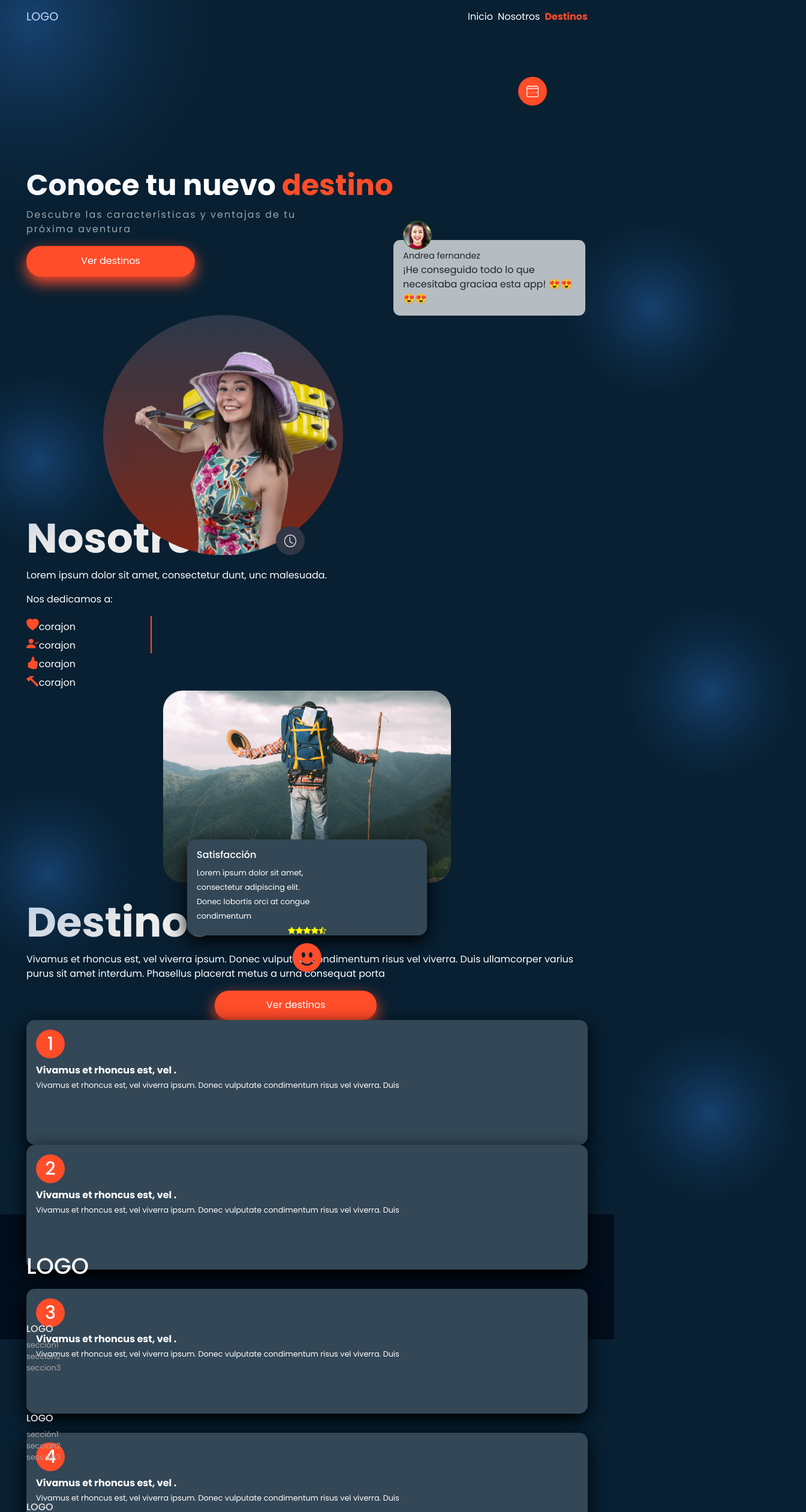
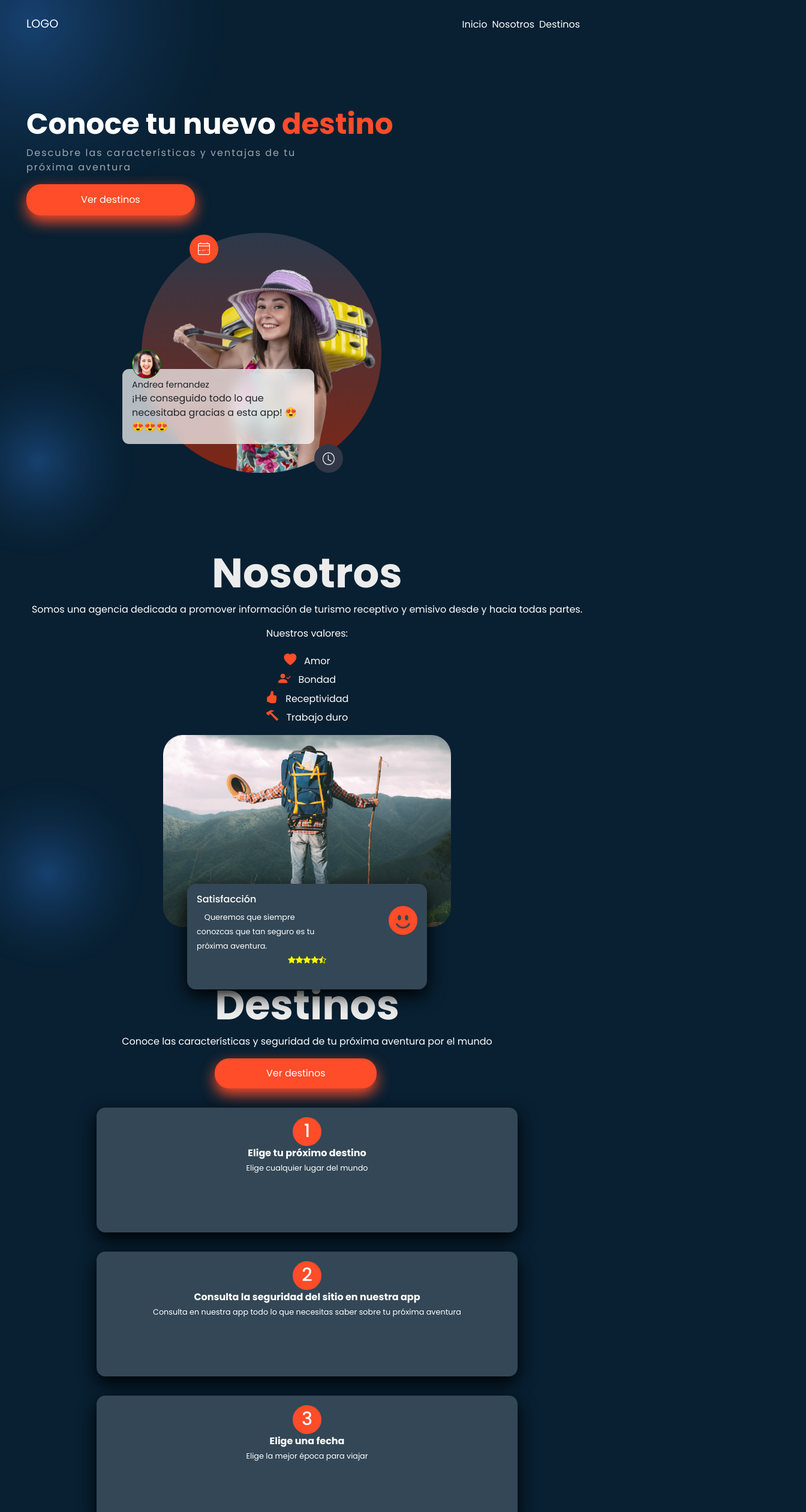
Before and after one commit to Felipev98/travelapp, a Vue app: page / in a window 1024 px wide. Shown: the top 2520 px of the page at 60% size, 1344 px wide, since content can reach past the window. Built offline with nearby package versions, Linux system fonts and the light colour scheme.

Commit message:
add: finish reponsive design

```diff
--- a/package.json
+++ b/package.json
@@ -7,6 +7,7 @@
     "build": "vue-cli-service build"
   },
   "dependencies": {
+    "animate.css": "^4.1.1",
     "axios": "^0.22.0",
     "bootstrap": "^5.1.0",
     "bootstrap-icons": "^1.5.0",
--- a/src/App.vue
+++ b/src/App.vue
@@ -1,6 +1,9 @@
 <template>
   <div id="app">
+    <transition mode="out-in" enter-active-class="animate__animated  animate__zoomIn"
+    leave-active-class="animate__animated animate__zoomOut">
     <router-view/>
+    </transition>
   </div>
 </template>
 
--- a/src/components/Destinos.vue
+++ b/src/components/Destinos.vue
@@ -1,12 +1,12 @@
 <template>
   <div>
-      <section class="main2">
+      <section class="main2" id="Destinos">
           <div class="container">
               <div class="row">
                   <div class="col-xl-6">
                       <div class="texto-destinos">
                           <h2>{{titulo1}}</h2>
-                          <span>Vivamus et rhoncus est, vel viverra ipsum. Donec vulputate condimentum risus vel viverra. Duis ullamcorper varius purus sit amet interdum. Phasellus placerat metus a urna consequat porta</span>
+                          <span>Conoce las características y seguridad de tu próxima aventura por el mundo</span>
                       </div>
                       <div class="boton">
                       <router-link to="/paises" ><button>{{boton}}</button></router-link>
@@ -20,10 +20,10 @@
                                     <h2>1</h2>
                                 </div>
                                 <div class="titulo-numero">
-                                    <span>Vivamus et rhoncus est, vel . </span>
+                                    <span>Elige tu próximo destino </span>
                                 </div>
                                 <div class="contenido-numero">
-                                    <span>Vivamus et rhoncus est, vel viverra ipsum. Donec vulputate condimentum risus vel viverra. Duis </span>
+                                    <span>Elige cualquier lugar del mundo</span>
                                 </div>
                             </div>
                         </div>
@@ -33,10 +33,10 @@
                                     <h2>2</h2>
                                 </div>
                                 <div class="titulo-numero">
-                                    <span>Vivamus et rhoncus est, vel . </span>
+                                    <span>Consulta la seguridad del sitio en nuestra app</span>
                                 </div>
                                 <div class="contenido-numero">
-                                    <span>Vivamus et rhoncus est, vel viverra ipsum. Donec vulputate condimentum risus vel viverra. Duis </span>
+                                    <span>Consulta en nuestra app todo lo que necesitas saber sobre tu próxima aventura</span>
                                 </div>
                             </div>
                         </div>
@@ -48,10 +48,10 @@
                                     <h2>3</h2>
                                 </div>
                                 <div class="titulo-numero">
-                                    <span>Vivamus et rhoncus est, vel . </span>
+                                    <span>Elige una fecha </span>
                                 </div>
                                 <div class="contenido-numero">
-                                    <span>Vivamus et rhoncus est, vel viverra ipsum. Donec vulputate condimentum risus vel viverra. Duis </span>
+                                    <span>Elige la mejor época para viajar </span>
                                 </div>
                             </div>
                         </div>
@@ -61,10 +61,10 @@
                                     <h2>4</h2>
                                 </div>
                                 <div class="titulo-numero">
-                                    <span>Vivamus et rhoncus est, vel . </span>
+                                    <span>Disfruta </span>
                                 </div>
                                 <div class="contenido-numero">
-                                    <span>Vivamus et rhoncus est, vel viverra ipsum. Donec vulputate condimentum risus vel viverra. Duis </span>
+                                    <span>Y ahora que  has llegado hasta aquí disfruta de tu aventura lo máximo posible  ¡Te lo mereces!</span>
                                 </div>
                             </div>
                         </div>
@@ -178,5 +178,29 @@ data() {
         height: 95rem;
     }
 }
+@media screen and (min-width:701px) and (max-width:1024px){
+      .texto-destinos{
+      text-align: center;
+  }
+  .tarjeta-destino{
+      width: 75%;
+      margin: auto;
+      margin-top: 2rem;
+      text-align: center;
+  }
+  .tarjeta-destino2{
+      width: 75%;
+      margin: auto;
+      margin-top: 2rem;
+      text-align: center;
+  }
+  .numero h2{
+      margin: auto;
+  }
+  .main2{
+      height: 150vh;
+  }
+
+}
 
 </style>
--- a/src/components/Footer.vue
+++ b/src/components/Footer.vue
@@ -10,7 +10,7 @@
               </div>
               <div class="col-xl-3">
                   <div class="logo">
-                      <h2>LOGO</h2>
+                      <h2>SECCIÓN 1</h2>
                       <span class="seccion-footer">sección1</span>
                       <span class="seccion-footer">seccion2</span>
                       <span class="seccion-footer">seccion3</span>
@@ -18,7 +18,7 @@
               </div>
               <div class="col-xl-3">
                   <div class="logo">
-                      <h2>LOGO</h2>
+                      <h2>SECCIÓN 2</h2>
                         <span class="seccion-footer">sección1</span>
                       <span class="seccion-footer">seccion2</span>
                       <span class="seccion-footer">seccion3</span>
@@ -26,7 +26,7 @@
               </div>
               <div class="col-xl-3">
                   <div class="logo">
-                      <h2>LOGO</h2>
+                      <h2>SECCIÓN 3</h2>
                         <span class="seccion-footer">sección1</span>
                       <span class="seccion-footer">seccion2</span>
                       <span class="seccion-footer">seccion3</span>
@@ -78,4 +78,13 @@ export default {
         margin-top: 2rem;
     }
 }
+@media screen and (min-width:701px) and (max-width:1024px){
+    .footer{
+        height: 29rem;
+        text-align: center;
+    }
+    .logo{
+        margin-top: 2rem;
+    }
+}
 </style>
--- a/src/components/Hero.vue
+++ b/src/components/Hero.vue
@@ -8,7 +8,7 @@
             <h2>Conoce tu nuevo <span class="destino-hero">destino</span></h2>
               <p>Descubre las características y ventajas de tu próxima aventura</p>
               </div>
-              <button class="btn btn-primary" id="boton-hero">Ver destinos</button>
+            <a href="#Destinos"><button class="btn btn-primary"  id="boton-hero">Ver destinos</button></a>
           </div>
                 <div class="col-xl-6">
                     <div class="circulo-pequeño">
@@ -17,7 +17,7 @@
                     <div class="mensaje">
                         <div class="imagen"></div>
                         <span class="text-imagen">Andrea fernandez</span>
-                       <span>¡He conseguido todo lo que necesitaba graciaa esta app! 😍😍😍😍</span>
+                       <span>¡He conseguido todo lo que necesitaba gracias a esta app! 😍😍😍😍</span>
                     </div>
                     <div class="circulo">
                         <div class="circulo-abajo">
@@ -82,23 +82,27 @@ export default {
   width: 25rem;
   background-size: cover;
   background-position: center;
-  margin-top: 4rem;
 }
 
 .mensaje{
-  position: absolute;
+  position: relative;
   padding: 1rem;
 background: rgba(255, 255, 255, .7);
 -webkit-backdrop-filter: blur(10px);
 	backdrop-filter: blur(10px);
-  top: 25rem;
-  left: 41rem;
+  top: 24rem;
+  left: -1rem;
   z-index: 99999;
   border-radius: 0.7rem;
   width: 20rem;
 }
 .circulo-pequeño img{
     width: 1.3rem;
+}
+div.circulo-pequeño{
+  position: relative;
+  top: 11rem;
+  left: 13rem;
 }
 .imagen{
   width: 3rem;
@@ -143,7 +147,49 @@ background: rgba(255, 255, 255, .7);
   color: #ECECEC;
 }
 /* Media Queries */
-
+@media screen and (min-width:701px) and (max-width:1024px){
+.mensaje {
+    top: 13rem;
+    left: 10rem;
+}
+div.circulo-pequeño {
+    top: 2rem;
+    left: 17rem;
+}
+  .circulo-abajo{
+    top: 22rem;
+  }
+  .elipse-down{
+    display: none;
+  }
+  .elipse-nosotros-down{
+    display: none;
+  }
+  .elipse-destinos-down{
+    display: none;
+  }
+  .texto-banner{
+    margin-top: 6rem;
+  }
+  .hero{
+    height: 90vh;
+  }
+  .elipse-top{
+    z-index: -1;
+  }
+  .navbar-nav{
+    background-color: #FF4C29;
+    padding: 0.8rem;
+  }
+  a.destinos{
+    color: #ffff !important;
+    font-weight: 400 !important;
+  }
+  .circulo{
+    margin-left: 12rem;
+    top: -9rem;
+  }
+}
 @media screen and (max-width:700px){
 .elipse-down{
   display: none;
@@ -163,21 +209,18 @@ background: rgba(255, 255, 255, .7);
 .boton-hero{
   width: 40%;
 }
-.mensaje{
-  top: 43rem;
-    left: 3rem;
-}
 div.circulo-pequeño{
   left: 15rem;
-  top: 27rem;
+  top: 4rem;
 }
 #boton-hero{
   width: 40%;
 }
 .circulo{
-  margin-left: 0;
+  margin-left: 36px;
   width: 350px;
 height: 350px;
+top: -9rem;
 }
 .texto-banner h2{
   width: 100%;
@@ -189,13 +232,10 @@ height: 350px;
       height: 22rem;
     width: 22rem;
 }
-.mensaje {
-    top: 41rem;
-    left: 2rem;
-}
+
 .circulo-abajo{
   left: 6rem;
-  top: 20rem;
+  top: 17rem;
 }
 .texto-nosotros{
   text-align: center;
@@ -209,17 +249,25 @@ height: 350px;
 }
   .elipse-top{
   width: 27rem !important;
+  z-index: -1;
 }
 .imagen-banner{
   margin-top: 2rem;
 }
-.mensaje{
-  top: 32rem;
+.mensaje {
+    top: 10rem;
+    left: 2rem;
 }
-div.circulo-pequeño{
-  top: 22rem;
+.navbar-nav{
+  background-color: #FF4C29;
+  padding: 0.8rem;
+}
+a.destinos{
+  color: #ffff !important;
+  font-weight: 400 !important;
 }
 }
+
 @media screen and (min-width:320px) and (max-width:360px){
 .texto-banner p{
   font-size: 00.9rem;
@@ -249,4 +297,9 @@ div.circulo-pequeño{
     top: 30rem;
 }
 }
+@media screen and (min-width:1024px) and (max-width:1025px){
+  .navbar-nav{
+    background-color:  inherit !important;
+  }
+}
 </style>
--- a/src/components/Navbar.vue
+++ b/src/components/Navbar.vue
@@ -1,7 +1,7 @@
 <template>
   <div>
 <div class="full-height" id="banner">
-  <b-navbar toggleable="lg" >
+  <b-navbar toggleable="lg" class="navbar-dark" >
       <b-container>
     <b-navbar-toggle target="nav-collapse"></b-navbar-toggle>
     <b-navbar-brand id="logo" href="#">LOGO</b-navbar-brand>
--- a/src/components/Nosotros.vue
+++ b/src/components/Nosotros.vue
@@ -24,25 +24,27 @@
               <div class="col-xl-6">
                   <div class="texto-nosotros">
                       <h2>{{titulo}}</h2>
-                      <p>Lorem ipsum dolor sit amet, consectetur dunt, unc malesuada.</p>
-                      <p>Nos dedicamos a:</p>
+                      <p> Somos una agencia dedicada a promover información de turismo receptivo y emisivo desde y hacia todas partes.</p>
+                      <p>Nuestros valores:</p>
                   </div>
                   <div class="nosotros-beneficios">
                       <div class="row">
                           <div class="col-xl-6" id="col-la">
                               <i class="bi bi-heart-fill"></i>
-                              <span class="beneficios-block">corajon</span>
+                              <span class="beneficios-block">Amor</span>
                               <div class="texto-2">
                                 <i class="bi bi-person-check-fill"></i>
-                            <span class="beneficios-block">corajon</span>
+                            <span class="beneficios-block">Bondad</span>
                               </div>
                           </div>
                           <div class="col-xl-6">
+                              <div class="texto">
                             <i class="bi bi-hand-thumbs-up-fill"></i>
-                            <span>corajon</span>
+                            <span>Receptividad</span>
                              <div class="texto-2">
                                 <i class="bi bi-hammer"></i>
-                                <span class="beneficios-block">corajon</span>
+                                <span class="beneficios-block">Trabajo duro</span>
+                              </div>
                               </div>
                           </div>
                       </div>
@@ -59,7 +61,7 @@
                         <div class="col-xl-6">
                             <div class="texto-tarjeta">
                                 <h2>Satisfacción</h2>
-                                <span>Lorem ipsum dolor sit amet, consectetur adipiscing elit. Donec lobortis orci at congue condimentum</span>
+                                <span>Queremos que siempre conozcas que tan seguro es tu próxima aventura.</span>
                             </div>
                         </div>
                         <div class="col-xl-6">
@@ -205,6 +207,38 @@ width: 13rem;
 .elipse-destinos-down img{
     width: 20rem;
 }
+.nosotros span{
+    padding-left: 0.8rem;
+}
+@media screen and (min-width:701px) and (max-width:1024px){
+    .texto-nosotros{
+    text-align: center;
+  }
+  #col-la{
+      border-right:none;
+      width:100%;
+  }
+  .nosotros-beneficios{
+      text-align: center;
+  }
+  .nosotros span{
+      padding-left: 0.8rem;
+  }
+  .imagen-horizonte{
+      padding-top: 1rem;
+  }
+  .tarjeta{
+      height: 11rem;
+  }
+  .smile-face{
+      text-align: right;
+      position: relative;
+      top: -7rem;
+  }
+  .nosotros{
+      height: 90vh;
+  }
+}
 @media screen and (max-width:700px){
     .imagen-horizonte img{
   width: 100% ;
@@ -239,7 +273,19 @@ width: 13rem;
 .texto-nosotros p{
     font-size: 0.9rem;
 }
+#col-la{
+    width: 100%;
+    border-right: none;
+    text-align: center;
 }
+.texto{
+    text-align: center;
+}
+.nosotros span{
+    padding-left: 1rem;
+}
+}
+
 @media screen and (min-width:320px) and (max-width:360px){
 .nosotros {
     height: 142vh;
--- a/src/components/Paises.vue
+++ b/src/components/Paises.vue
@@ -1,10 +1,11 @@
 <template>
   <div>
       <div class="full-height" id="banner">
-  <b-navbar toggleable="lg" >
+  <b-navbar toggleable="lg" class="navbar-dark" >
       <b-container>
-    <b-navbar-toggle target="nav-collapse"></b-navbar-toggle>
     <b-navbar-brand id="logo" to="/">LOGO</b-navbar-brand>
+     <b-collapse id="nav-collapse" class="justify-content-end" is-nav>
+          </b-collapse>
       </b-container>
         </b-navbar>
         </div>
@@ -88,17 +89,17 @@
                              <div class="row">
                                  <div class="col-xl-6">
                             <div class="info water mb-4">
-                        <i class="bi bi-map-fill"></i>
-                        <span>Neighbors</span>
+                                <i class="bi bi-map-fill"></i>
+                                <span>Neighbors</span>
                             <div v-for="neigh in neightboor" :key="neigh.id">
                                 <span>{{neigh.name}}</span>
                             </div>
                             </div>
                             </div>
                             <div class="col-xl-6">
-                            <div class="info water">
-                            <i class="bi bi-lightning-fill"></i>
-                            <span>Electricity</span>
+                                <div class="info water">
+                                <i class="bi bi-lightning-fill"></i>
+                                <span>Electricity</span>
                             <div v-for="electricity in Electricity " :key="electricity.id">
                                 <span>{{electricity}}</span>
                             </div>
@@ -274,4 +275,19 @@ a{
     margin-bottom: 2rem;
 }
 }
+@media screen and (min-width:701px) and (max-width:1024px){
+    .titulo-pais h2{
+        text-align: center;
+    }
+    .imagen--{
+        text-align: center;
+    }
+    .info{
+    margin-top: 2rem;
+    margin-bottom: 2rem;
+    }
+    #colum-2{
+        margin-top: 1rem;
+    }
+}
 </style>
--- a/src/main.js
+++ b/src/main.js
@@ -5,6 +5,7 @@ import store from './store'
 import './assets/custom.scss'
 import axios from 'axios'
 import VueAxios from 'vue-axios'
+import 'animate.css';
 import Vuelidate from 'vuelidate'
 import { BootstrapVue, IconsPlugin } from 'bootstrap-vue'
 Vue.use(BootstrapVue,IconsPlugin)
```
Also changed, not shown: 1 other file (tests, documents, lock files or other folders).
